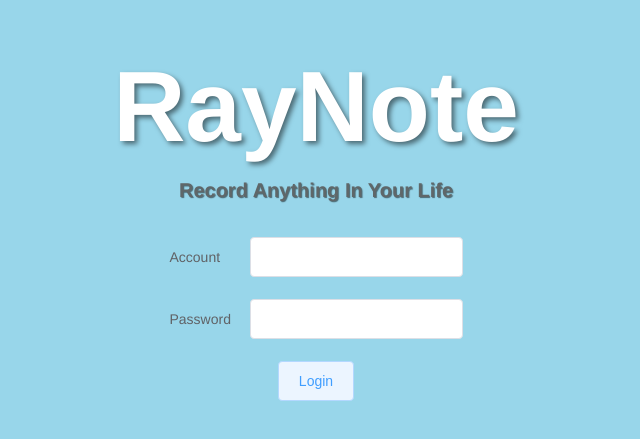
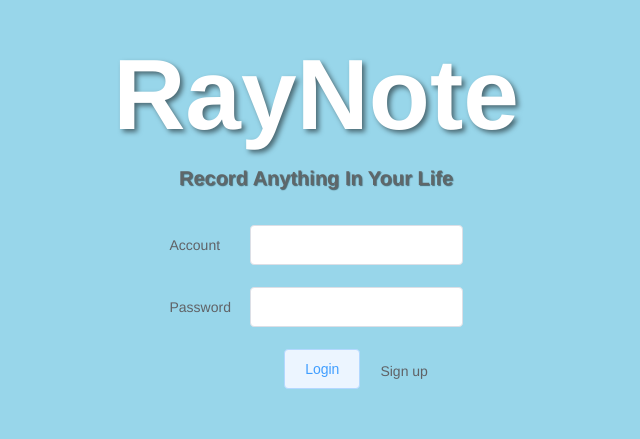
Before and after one commit to raymondlee2020/RayNote, a Vue app in the folder RayNote/ClientApp/: page /Login in a window 1280 px wide. Shown: the part 145-584 px from the top of the page, without its empty margins (324-964 px from the left). Built offline with nearby package versions, Linux system fonts and the light colour scheme.

Commit message:
feat(Views):Add sign up link in Login view

```diff
--- a/RayNote/ClientApp/src/store/index.js
+++ b/RayNote/ClientApp/src/store/index.js
@@ -5,7 +5,7 @@ Vue.use(Vuex)
 
 export default new Vuex.Store({
   state: {
-    isLogin: false
+    isLogin: true
   },
   mutations: {
     setIsLogin: (state, status) => {
--- a/RayNote/ClientApp/src/views/Login.vue
+++ b/RayNote/ClientApp/src/views/Login.vue
@@ -9,8 +9,13 @@
       <el-form-item label="Password">
         <el-input v-model="loginForm.password"></el-input>
       </el-form-item>
+      <el-form-item>
+        <el-button plain type="primary" :loading="loading" @click="login">Login</el-button>
+        <router-link class="link" to="/SignUp">
+          <el-link>Sign up</el-link>
+        </router-link>
+      </el-form-item>
     </el-form>
-    <el-button plain type="primary" :loading="loading" @click="login">Login</el-button>
   </div>
 </template>
 
@@ -53,9 +58,9 @@ export default {
     text-shadow: 1px 1px 1px rgba(0, 0, 0, 0.5);
     margin-bottom: 35px;
   }
-  label {
-    color: #fff;
-    font-size: 20px;
+  .link {
+    text-decoration: none;
+    margin-left: 20px;
   }
 }
 @media screen and (max-width: 768px) {
```
